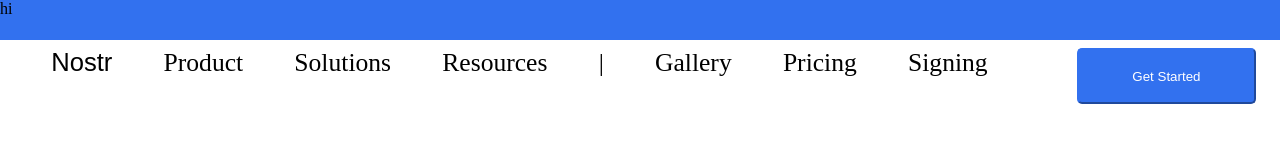
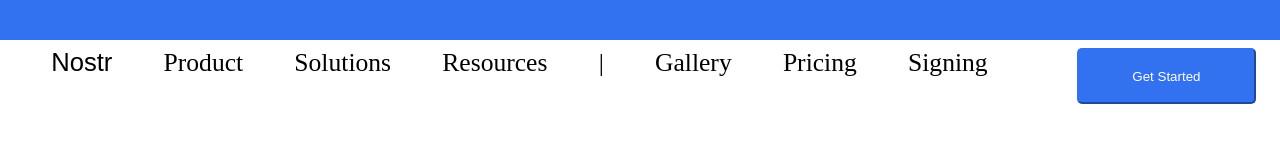
Before and after one commit to Vera25-O/Nostr, a React (Create React App) app in the folder my-nostr/: page / in a window 1280 px wide. Shown: the top 160 px of the page. Built offline with nearby package versions, Linux system fonts and the light colour scheme.

Commit message:
modified left alignment

```diff
--- a/my-nostr/src/Components/Top.js
+++ b/my-nostr/src/Components/Top.js
@@ -2,7 +2,7 @@ import React from "react";
 function Top(){
     return(
 <div className="mixed">
-hi
+
 </div>
     )
 }
--- a/my-nostr/src/index.css
+++ b/my-nostr/src/index.css
@@ -16,6 +16,7 @@
       rgb(248, 245, 248) 0%
     );
     box-shadow: 1px 1px 3px grey;
+    height: 12vh;
   }
   .logo{
     font-family:"Sofia", sans-serif;
```
